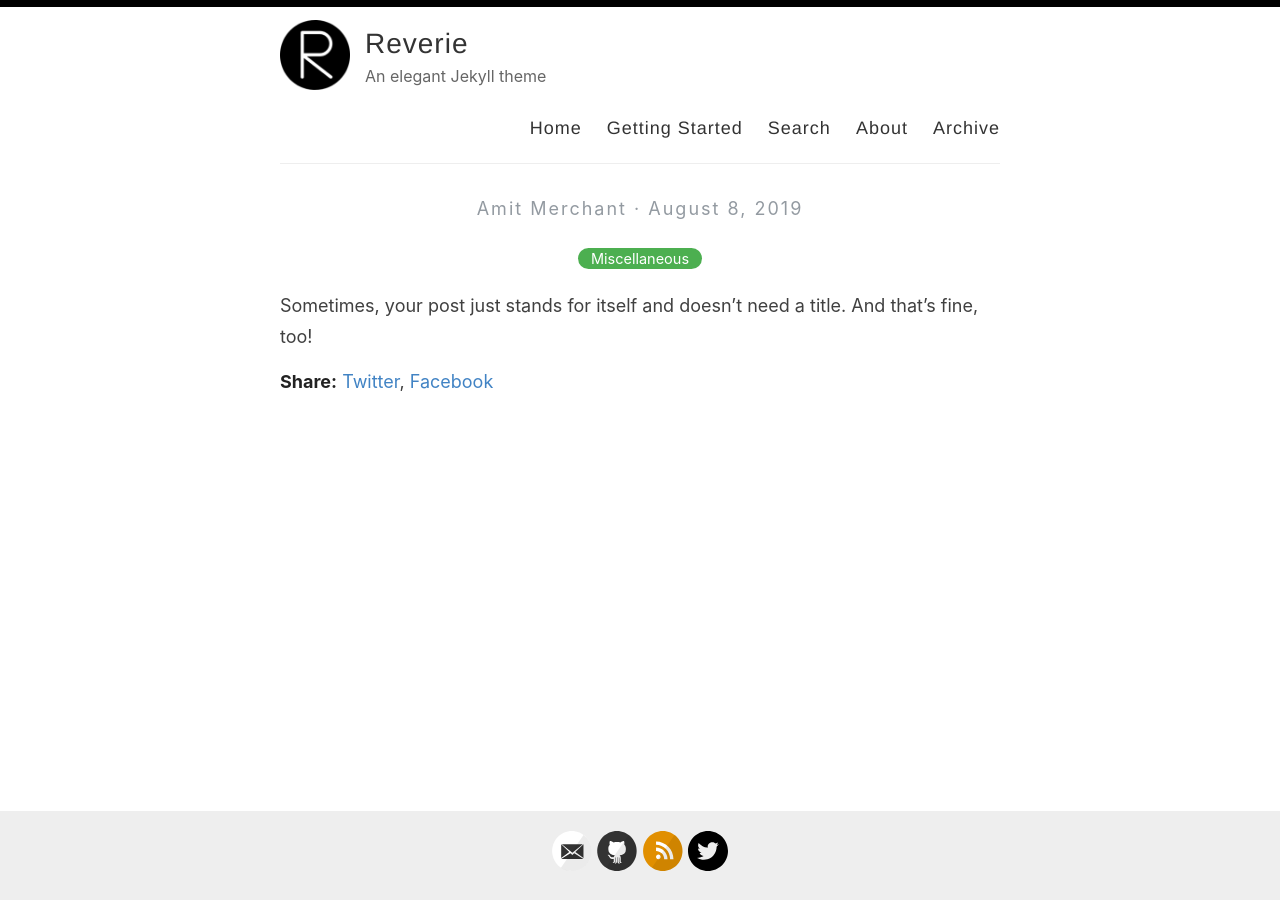
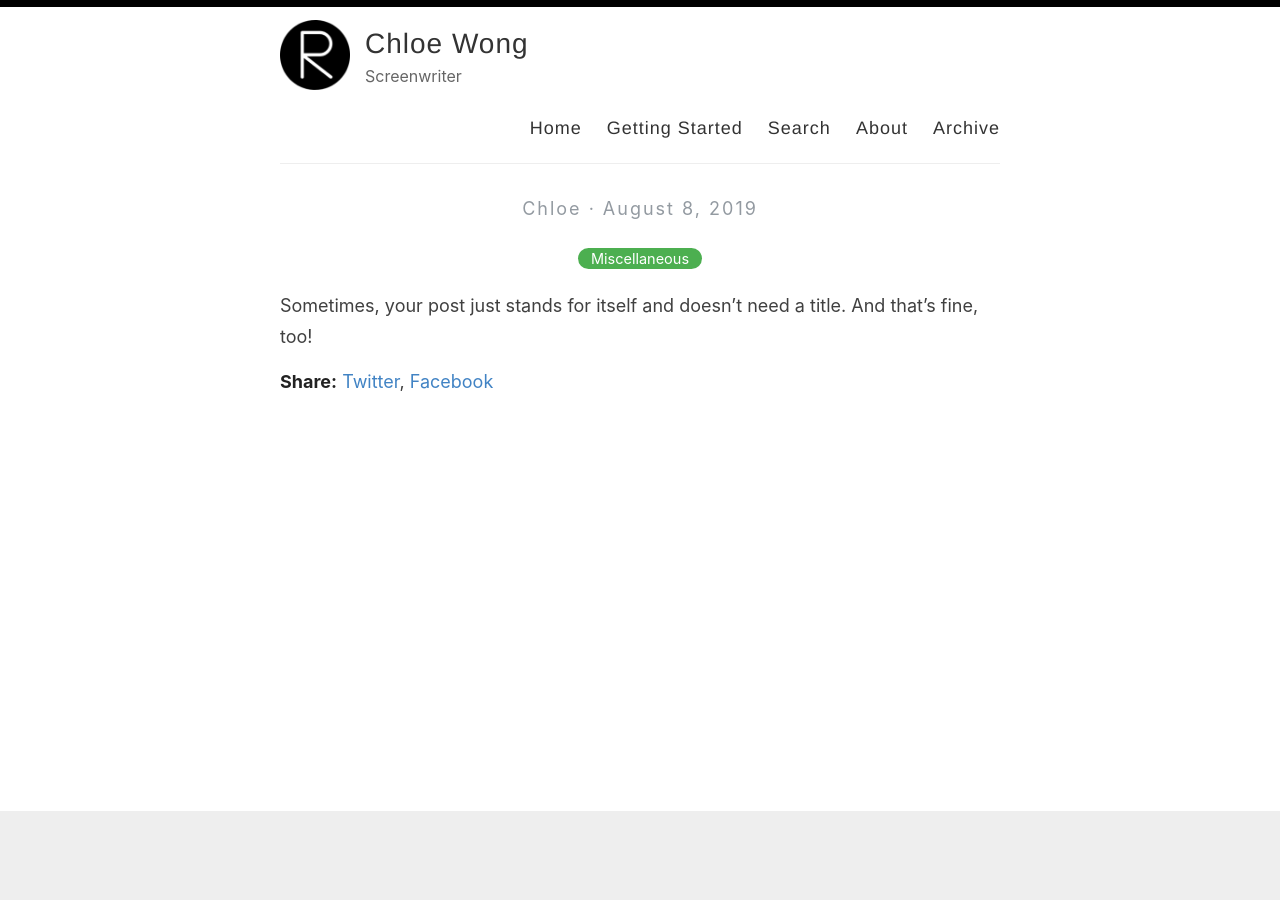
Before and after one commit to thewonglab/chloe_wong, a Jekyll site: the page built from _posts/2019-08-08-no-title-posts.md, in a window 1280 px wide. Built offline with Jekyll 4.4.1, drawn with Linux system fonts in a browser that asks for light colours; part of the change alters nothing that is shown.

Commit message:
Update _config.yml

```diff
--- a/_config.yml
+++ b/_config.yml
@@ -3,13 +3,13 @@
 #
 
 # Name of your site (displayed in the header)
-name: Reverie
+name: Chloe Wong
 
 # Name of the author
-author: Amit Merchant
+author: Chloe
 
 # Short bio or description (displayed in the header)
-description: An elegant Jekyll theme
+description: Screenwriter
 
 # URL of your avatar or profile pic (you could use your GitHub profile pic)
 avatar: /images/reverie.png
@@ -21,35 +21,35 @@ avatar: /images/reverie.png
 # Includes an icon in the footer for each username you enter
 footer-links:
   dribbble:
-  email: amit.d.merchant@gmail.com
+  email:
   facebook:
   flickr:
-  github: amitmerchant1990/reverie
+  github:
   instagram:
   linkedin:
   pinterest:
-  rss: rss
-  twitter: amit_merchant
+  rss:
+  twitter:
   stackoverflow:
-  youtube: # channel/<your_long_string> or user/<user-name>
-  googleplus: # anything in your profile username that comes after plus.google.com/
+  youtube:
+  googleplus:
   playconsole:
-  mastodon: # <your-mastodon-instance>/@<your-user-name> eg. fosstodon.org/@username
+  mastodon:
 
 # Enter your Disqus shortname (not your username) to enable commenting on posts
 # You can find your shortname on the Settings page of your Disqus account
 disqus:
 
 # Enter your Google Analytics web tracking code (e.g. UA-2110908-2) to activate tracking
-google_analytics: UA-43339302-11
+google_analytics:
 
 # For newer "GA4" analytics, use the following instead of the "UA" entry above
 #google_analytics_ga4: G-GABC1DEFG
 
 # Your website URL (e.g. http://amitmerchant1990.github.io or http://www.amitmerchant.com)
 # Used for Sitemap.xml and your RSS feed
-url: http://www.amitmerchant.com/reverie
-enforce_ssl: https://www.amitmerchant.com/reverie
+url:
+enforce_ssl:
 
 # If you're hosting your site at a Project repository on GitHub pages
 # (http://yourusername.github.io/repository-name)
```
